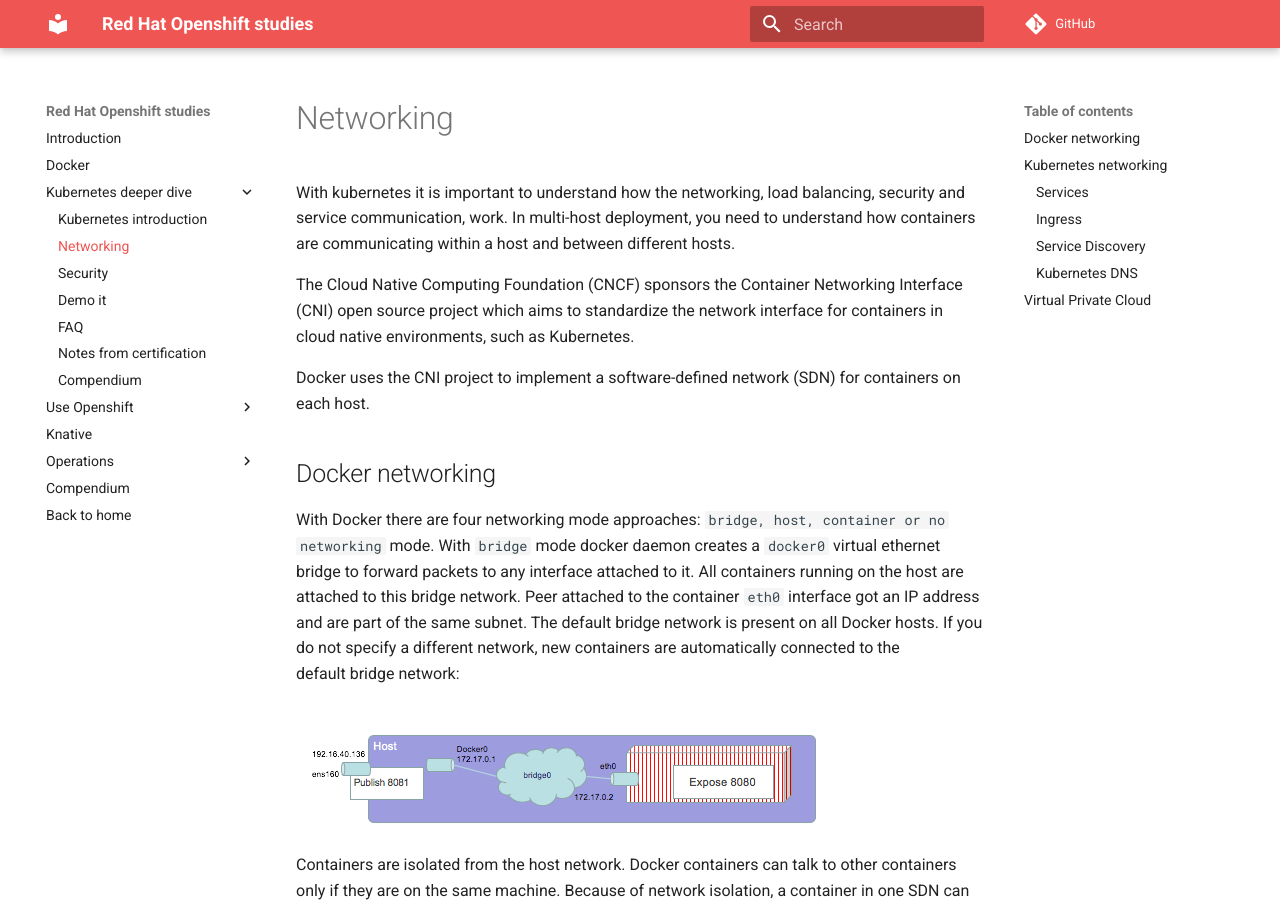
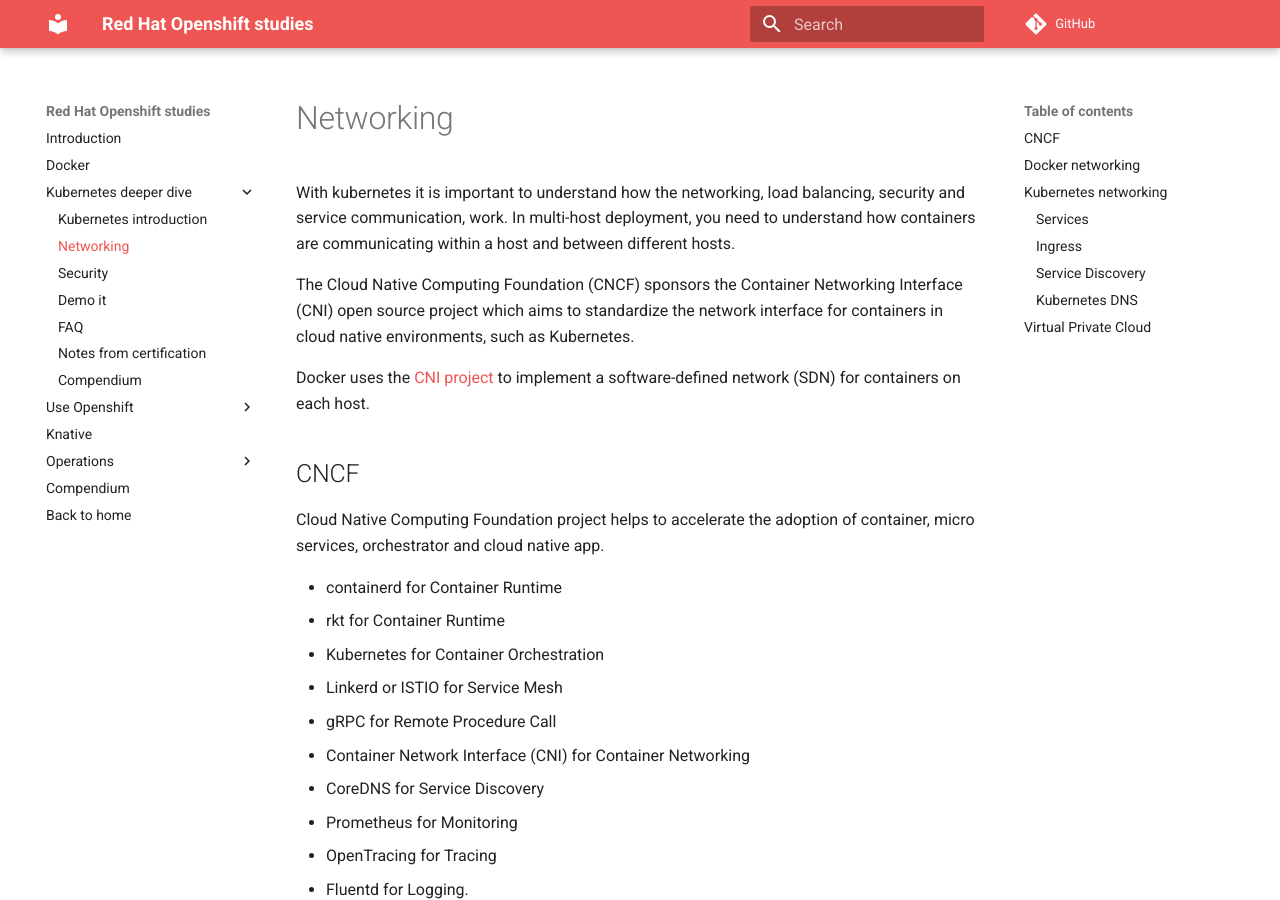
Before and after one commit to jbcodeforce/openshift-studies, an MkDocs documentation site: the page built from docs/k8s/k8s-1.md, in a window 1280 px wide and 900 px high. Built offline with MkDocs 1.6.1 and Material for MkDocs 9.7.7, drawn with Linux system fonts in a browser that asks for light colours; comment, search, counter and statistics services are not loaded.

Commit message:
update k8s

```diff
--- a/docs/k8s/k8s-1.md
+++ b/docs/k8s/k8s-1.md
@@ -6,7 +6,22 @@
 The Cloud Native Computing Foundation (CNCF) sponsors the Container Networking Interface (CNI) open source project which
 aims to standardize the network interface for containers in cloud native environments, such as Kubernetes.
 
-Docker uses the CNI project to implement a software-defined network (SDN) for containers on each host.
+Docker uses the [CNI project](https://github.com/containernetworking/cni) to implement a software-defined network (SDN) for containers on each host.
+
+## CNCF
+
+Cloud Native Computing Foundation project helps to accelerate the adoption of container, micro services, orchestrator and cloud native app.
+
+* containerd for Container Runtime
+* rkt for Container Runtime
+* Kubernetes for Container Orchestration
+* Linkerd or ISTIO for Service Mesh
+* gRPC for Remote Procedure Call
+* Container Network Interface (CNI) for Container Networking
+* CoreDNS for Service Discovery
+* Prometheus for Monitoring
+* OpenTracing for Tracing
+* Fluentd for Logging.
 
 ## Docker networking
 
```
